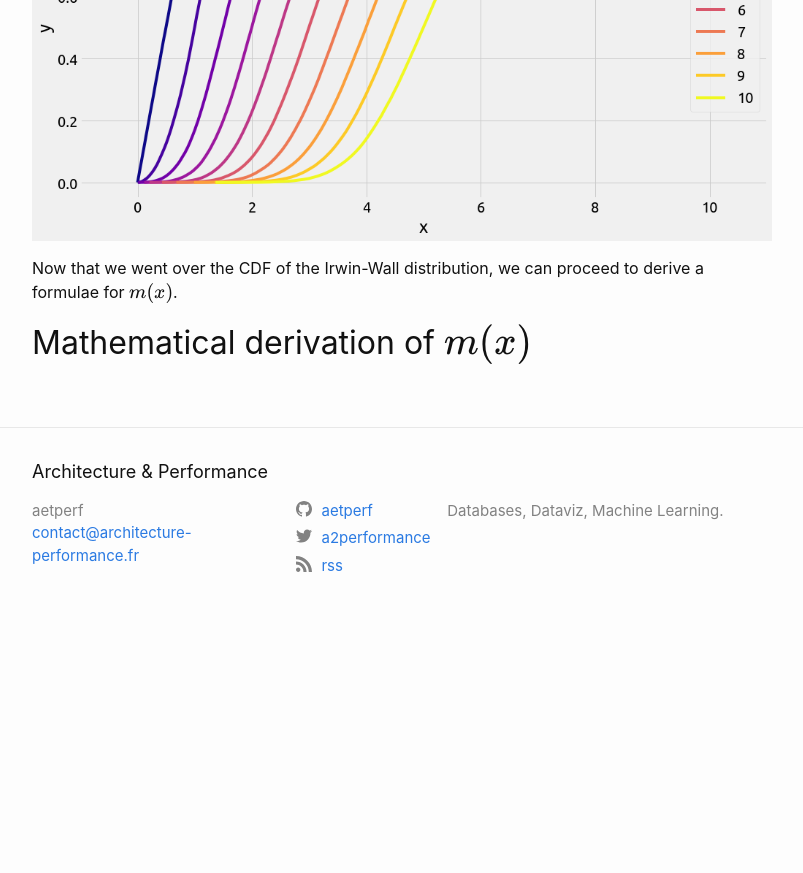
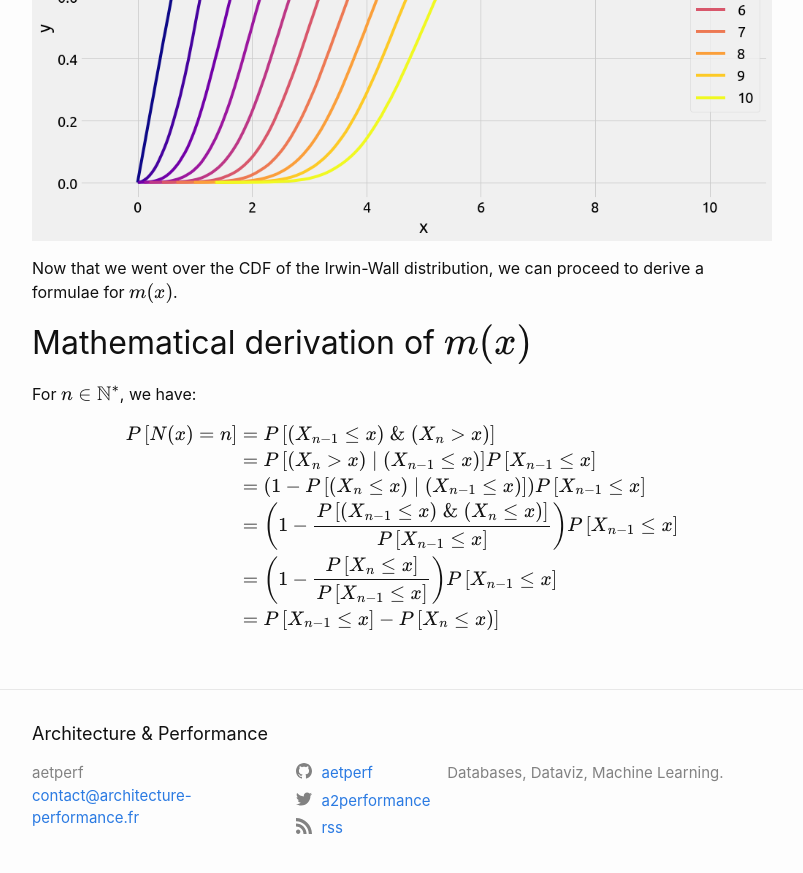
Before and after one commit to aetperf/aetperf.github.io, a Jekyll site: the page built from _posts/2022-07-26-Euler-s-number-and-the-uniform-sum-distribution.md, in a window 1280 px wide and 900 px high, scrolled down 6757 px. Shown: the top 873 px of the window, without its empty margins (238-1041 px from the left). Built offline with Jekyll 4.4.1, drawn with Linux system fonts in a browser that asks for light colours; formulas are drawn with MathJax 3; before the commit the page ends 7394 px from its top, so only the background shows below that.

Commit message:
latex test

```diff
--- a/_posts/2022-07-26-Euler-s-number-and-the-uniform-sum-distribution.md
+++ b/_posts/2022-07-26-Euler-s-number-and-the-uniform-sum-distribution.md
@@ -277,3 +277,16 @@ _ = ax.set_xlim(-1, 11)
 Now that we went over the CDF of the Irwin-Wall distribution, we can proceed to derive a formulae for $m(x)$.
 
 ## Mathematical derivation of $m(x)$
+
+For $n \in \mathbb{N}^* $, we have:
+
+$$
+\begin{align*}
+P \left[ N(x) = n \right] &= P \left[ (X_{n-1} \leq x) \; \& \; (X_n > x) \right] \\
+&= P\left[ (X_n > x) \; | \; (X_{n-1} \leq x) \right] P\left[ X_{n-1} \leq x \right] \\
+&= \left( 1 - P\left[ (X_n \leq x) \; | \; (X_{n-1} \leq x) \right] \right) P\left[ X_{n-1} \leq x \right] \\
+&= \left( 1 - \frac{P\left[ (X_{n-1} \leq x) \; \& \; (X_n \leq x) \right]}{P\left[ X_{n-1} \leq x \right]} \right) P\left[ X_{n-1} \leq x \right] \\
+&= \left( 1 - \frac{P\left[ X_n \leq x \right]}{P\left[ X_{n-1} \leq x \right]} \right) P\left[ X_{n-1} \leq x \right] \\
+&= P\left[ X_{n-1} \leq x \right] -  P\left[ X_n \leq x) \right]
+\end{align*}
+$$
```
